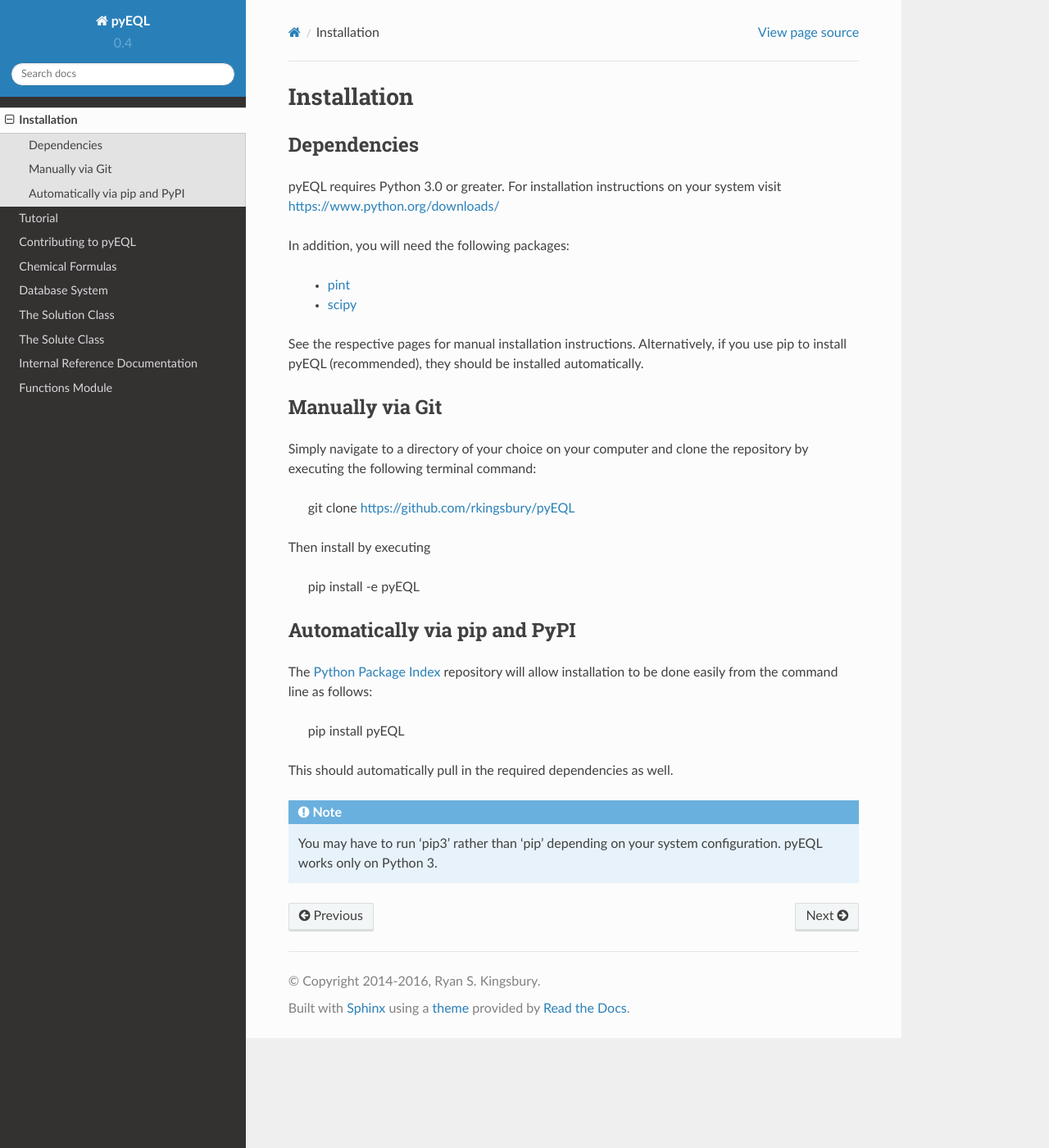
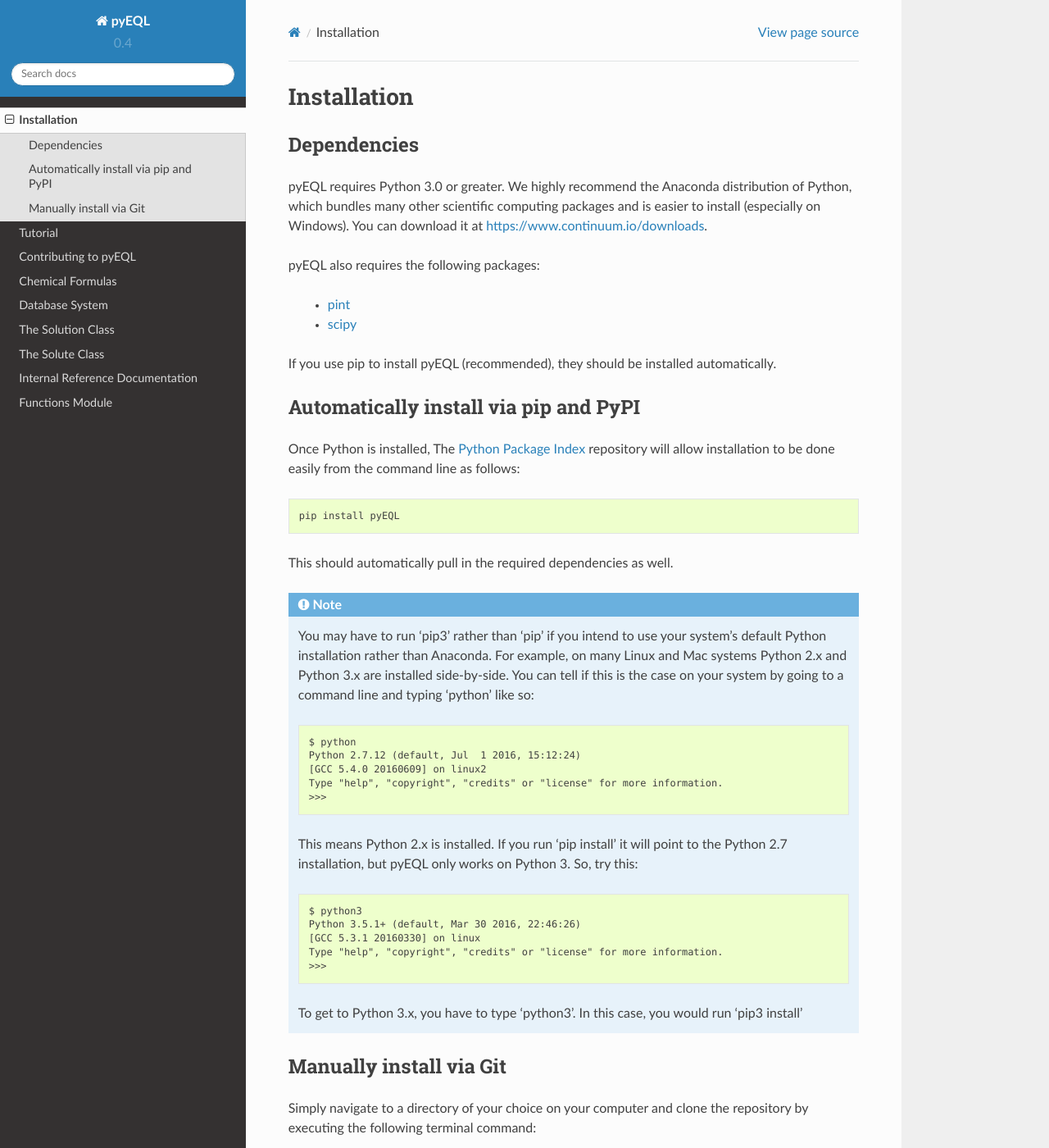
Before and after one commit to KingsburyLab/pyEQL, a Sphinx documentation site: the page built from pyEQL/docs/source/installation.rst, in a window 1280 px wide and 1400 px high. Shown: the whole window at 82% size. Built offline with Sphinx 7.4.7 and the Read the Docs theme 2.0.0, drawn with Linux system fonts in a browser that asks for light colours; some of the changed text lies outside the part shown.

```diff
--- a/pyEQL/docs/source/installation.rst
+++ b/pyEQL/docs/source/installation.rst
@@ -6,33 +6,57 @@ Installation
 
 Dependencies
 ============
-pyEQL requires Python 3.0 or greater. For installation instructions on your system visit https://www.python.org/downloads/
 
-In addition, you will need the following packages:
+pyEQL requires Python 3.0 or greater. We highly recommend the Anaconda distribution of Python, which bundles many other
+scientific computing packages and is easier to install (especially on Windows). You can download it at
+https://www.continuum.io/downloads.
 
- * `pint <https://github.com/hgrecco/pint>`_
- * `scipy <http://scipy.org/>`_
+pyEQL also requires the following packages:
 
-See the respective pages for manual installation instructions. Alternatively, if you use pip to install pyEQL (recommended),
-they should be installed automatically.
+     * `pint <https://github.com/hgrecco/pint>`_
+     * `scipy <http://scipy.org/>`_
 
-Manually via Git
-================
-Simply navigate to a directory of your choice on your computer and clone the repository by executing the following terminal command:
+If you use pip to install pyEQL (recommended), they should be installed automatically.
 
-    git clone https://github.com/rkingsbury/pyEQL
+Automatically install via pip and PyPI
+======================================
 
-Then install by executing
-
-    pip install -e pyEQL
-
-Automatically via pip and PyPI
-==============================
-
-The `Python Package Index <https://pypi.python.org/pypi>`_ repository will allow installation to be done easily from the command line as follows:
+Once Python is installed, The `Python Package Index <https://pypi.python.org/pypi>`_ repository will allow installation
+to be done easily from the command line as follows::
 
     pip install pyEQL
 
 This should automatically pull in the required dependencies as well.
 
-.. note:: You may have to run 'pip3' rather than 'pip' depending on your system configuration. pyEQL works only on Python 3.
+.. note:: You may have to run 'pip3' rather than 'pip' if you intend to use your system's default Python installation
+    rather than Anaconda. For example, on many Linux and Mac systems Python 2.x and Python 3.x are installed side-by-side.
+    You can tell if this is the case on your system by going to a command line and typing 'python' like so::
+
+      $ python
+      Python 2.7.12 (default, Jul  1 2016, 15:12:24)
+      [GCC 5.4.0 20160609] on linux2
+      Type "help", "copyright", "credits" or "license" for more information.
+      >>>
+
+    This means Python 2.x is installed. If you run 'pip install' it will point to the Python 2.7 installation, but pyEQL
+    only works on Python 3. So, try this::
+
+      $ python3
+      Python 3.5.1+ (default, Mar 30 2016, 22:46:26)
+      [GCC 5.3.1 20160330] on linux
+      Type "help", "copyright", "credits" or "license" for more information.
+      >>>
+
+    To get to Python 3.x, you have to type 'python3'. In this case, you would run 'pip3 install'
+
+Manually install via Git
+========================
+Simply navigate to a directory of your choice on your computer and clone the repository by executing the following terminal command::
+
+    git clone https://github.com/rkingsbury/pyEQL
+
+Then install by executing::
+
+    pip install -e pyEQL
+
+.. note:: You may have to run 'pip3' rather than 'pip'. See the note in the Automatic installation section.
```
Also changed, not shown: pyEQL/docs/source/database.rst (+8 -5 lines), 3 other files.
